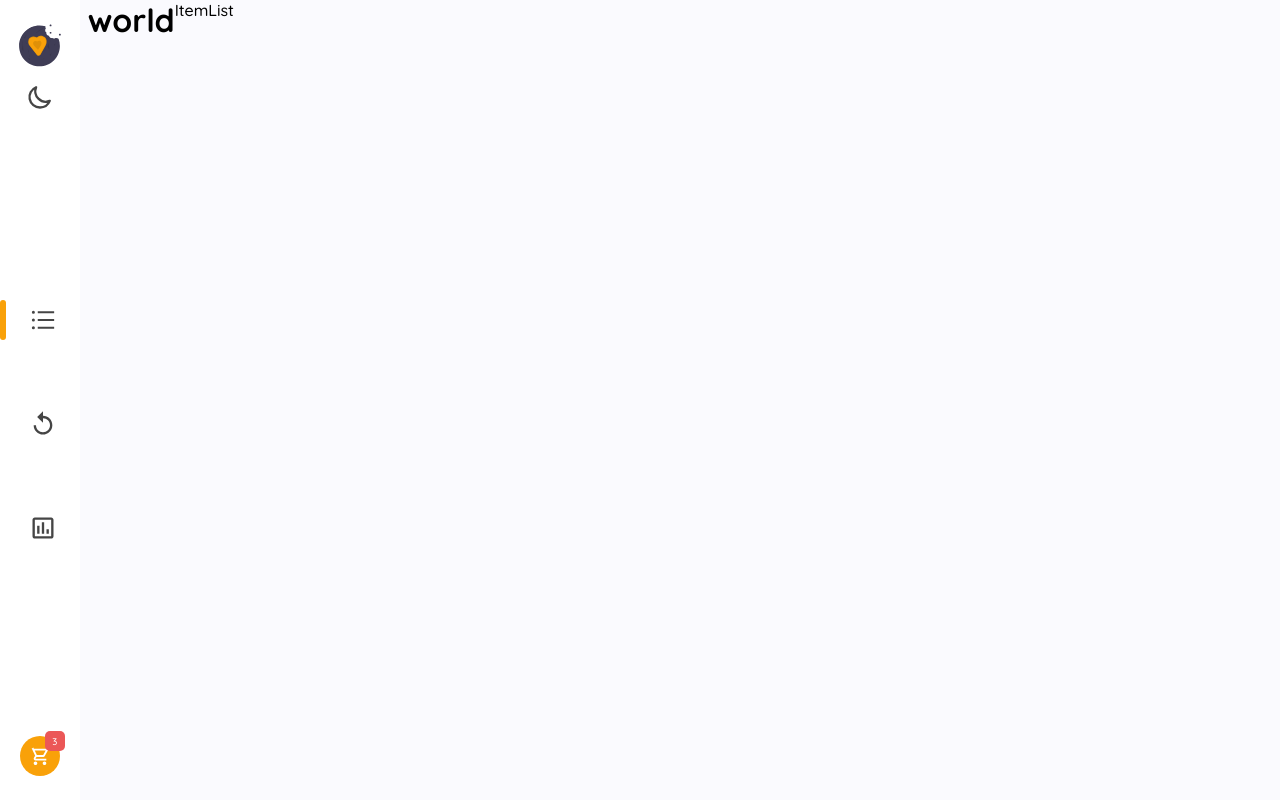
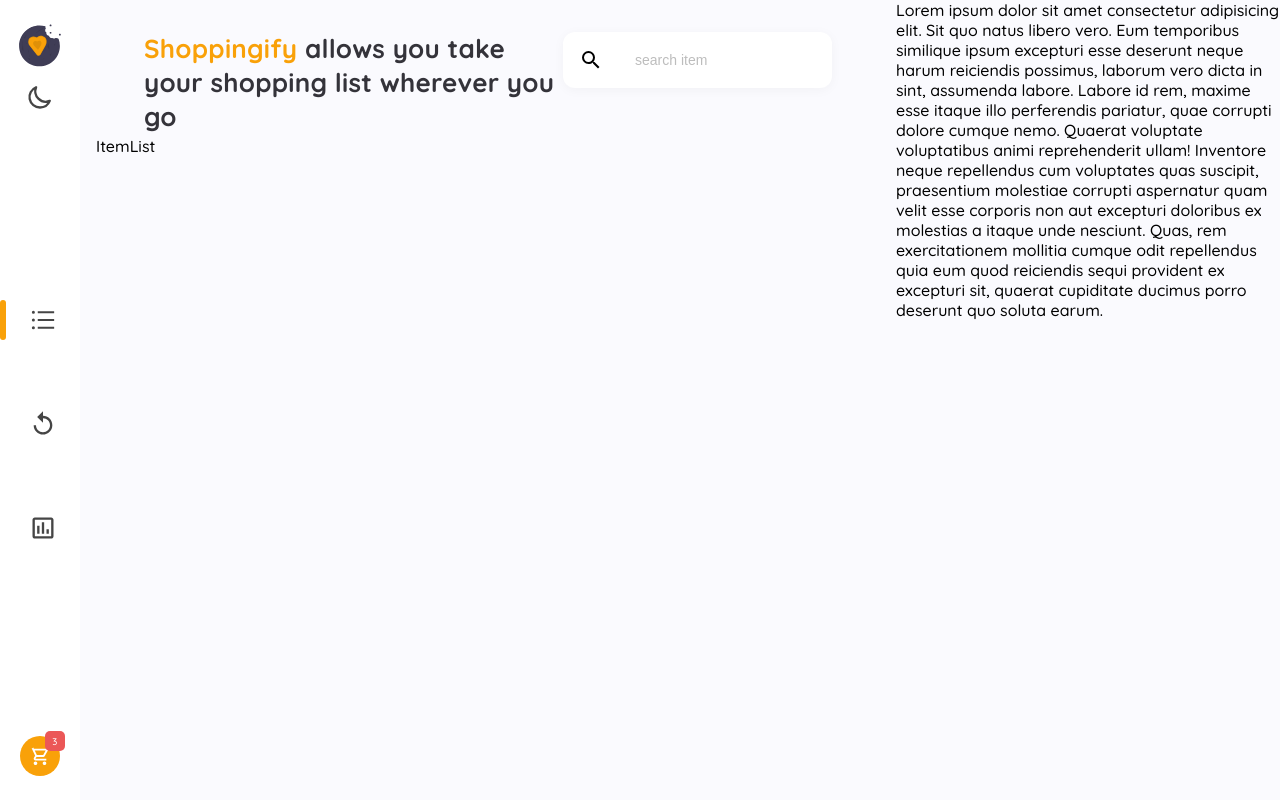
Before and after one commit to bmhuyquoc104/shoppingify, a React (Vite) app in the folder client/: page / in a window 1280 px wide. Built offline with nearby package versions, Linux system fonts and the light colour scheme; no server answers.

Commit message:
19. Finish implement search-section and construct the home page

```diff
--- a/client/src/App.tsx
+++ b/client/src/App.tsx
@@ -15,7 +15,6 @@
     <ThemeProvider theme={themeMode}>
       <GlobalStyled />
       <Header themeToggler={themeToggler} theme={theme} />
-      <h1>Hello world</h1>
       <Routes>
         <Route path = "/" element = {<Home/>}/>
         <Route path = "/history" element = {<History/>}/>
--- /dev/null
+++ b/client/src/components/Container/PageContainer.ts
@@ -0,0 +1,42 @@
+import styled from "styled-components";
+
+const PageContainerStyled = styled.div`
+  display: grid;
+  margin-left: 6em;
+  gap: 1em;
+  grid-template-columns: minmax(350px, 1fr) 24em;
+  grid-template-rows: 15vh 1fr;
+  grid-template-areas:
+    "search-section shopping-cart"
+    "item-list  shopping-cart";
+  & :first-child {
+    grid-area: search-section;
+  }
+
+  & :nth-child(2) {
+    grid-area: item-list;
+  }
+
+  &:nth-child(3) {
+    grid-area: shopping-cart;
+  }
+  @media (max-width: 1137px) {
+    grid-template-columns: minmax(500px, 1fr) 1fr;
+  }
+  @media (max-width: 928px) {
+    grid-template-rows: 27vh 1fr;
+  }
+  @media (max-width: 909px) {
+    grid-template-rows: 27vh 1fr;
+    grid-template-columns: minmax(350px, 1fr) 1fr;
+  }
+  @media (max-width:750px){
+    grid-template-columns:1fr;
+    grid-template-areas:
+    "search-section"
+    "item-list"
+    "shopping-cart";
+  }
+`;
+
+export default PageContainerStyled;
--- /dev/null
+++ b/client/src/components/SearchSection/SearchSection.styled.ts
@@ -0,0 +1,66 @@
+import styled from "styled-components";
+
+const SearchSectionStyled = styled.section`
+  padding: 2em 3em;
+  display: flex;
+  justify-content: space-between;
+  flex-direction: row;
+  align-items: flex-start;
+  h1 {
+    font-size: 1.625rem;
+    color: ${({ theme }) => theme.heading1.color};
+    font-weight: 700;
+    letter-spacing: 0.25px;
+    line-height: 1.3;
+    width: 34ch;
+    span {
+      color: var(--clr_button_bg_light);
+    }
+  }
+  .search-button {
+    width: 18em;
+    background-color: ${({ theme }) => theme.header.backgroundColor};
+    display: flex;
+    gap: 2em;
+    border-radius: 12px;
+    align-items: center;
+    padding: 1em 1em;
+    box-shadow: 0px 2px 12px rgba(0, 0, 0, 0.04);
+
+    input {
+      outline: none;
+      border: none;
+      font-size: 0.875rem;
+      font-weight: 500;
+      color: ${({ theme }) => theme.text.color};
+      background-color: transparent;
+    }
+    input::placeholder {
+      color: ${({ theme }) => theme.placeholder.color};
+    }
+  }
+  .search-button > :first-child {
+    font-size: 1.5rem;
+    color: ${({ theme }) => theme.text.color};
+  }
+  @media (max-width: 1137px) {
+    padding: 2em 0;
+    h1 {
+      width: 25ch;
+      font-size: 1.35rem;
+      letter-spacing: 0.15px;
+    }
+    .search-button {
+      width: 15em;
+    }
+  }
+  @media (max-width: 927px) {
+    gap:1em;
+    flex-direction: column;
+    .search-button,h1 {
+      width: 80%;
+    }
+  }
+`;
+
+export default SearchSectionStyled;
--- /dev/null
+++ b/client/src/components/SearchSection/SearchSection.tsx
@@ -0,0 +1,19 @@
+import React from "react";
+import { MdSearch } from "react-icons/md";
+import  SearchSectionStyled  from "./SearchSection.styled";
+function SearchSection() {
+  return (
+    <SearchSectionStyled>
+      <h1>
+        <span>Shoppingify</span> allows you take your shopping list wherever you
+        go
+      </h1>
+      <div className="search-button">
+        <MdSearch />
+        <input type="text" placeholder="search item" />
+      </div>
+    </SearchSectionStyled>
+  );
+}
+
+export default SearchSection;
--- a/client/src/pages/Home.tsx
+++ b/client/src/pages/Home.tsx
@@ -1,7 +1,26 @@
-import React from "react";
 import ItemList from "../components/ItemList/ItemList";
+import SearchSection from "../components/SearchSection/SearchSection";
+import PageContainerStyled from "../components/Container/PageContainer";
 function Home() {
-  return <ItemList></ItemList>;
+  return (
+    <PageContainerStyled>
+      <SearchSection />
+      <ItemList />
+      <p>
+        Lorem ipsum dolor sit amet consectetur adipisicing elit. Sit quo natus
+        libero vero. Eum temporibus similique ipsum excepturi esse deserunt
+        neque harum reiciendis possimus, laborum vero dicta in sint, assumenda
+        labore. Labore id rem, maxime esse itaque illo perferendis pariatur,
+        quae corrupti dolore cumque nemo. Quaerat voluptate voluptatibus animi
+        reprehenderit ullam! Inventore neque repellendus cum voluptates quas
+        suscipit, praesentium molestiae corrupti aspernatur quam velit esse
+        corporis non aut excepturi doloribus ex molestias a itaque unde
+        nesciunt. Quas, rem exercitationem mollitia cumque odit repellendus quia
+        eum quod reiciendis sequi provident ex excepturi sit, quaerat cupiditate
+        ducimus porro deserunt quo soluta earum.
+      </p>
+    </PageContainerStyled>
+  );
 }
 
 export default Home;
--- a/client/src/style/GlobalStyled.ts
+++ b/client/src/style/GlobalStyled.ts
@@ -28,7 +28,7 @@
   --clr_button_bg_dark:#f9a109;
   --clr_heading1_text_dark:#cbccc5;
   --clr_text_dark:#ffffff;
-  --clr_body_bg_dark:#050501;
+  --clr_body_bg_dark:#1e1a1c;
   --clr_plus_color_dark:#3e3e3b;
   --clr_text_placeholder_color_dark:#424242;
   --clr_item_bg_dark:#EB5757;
```
